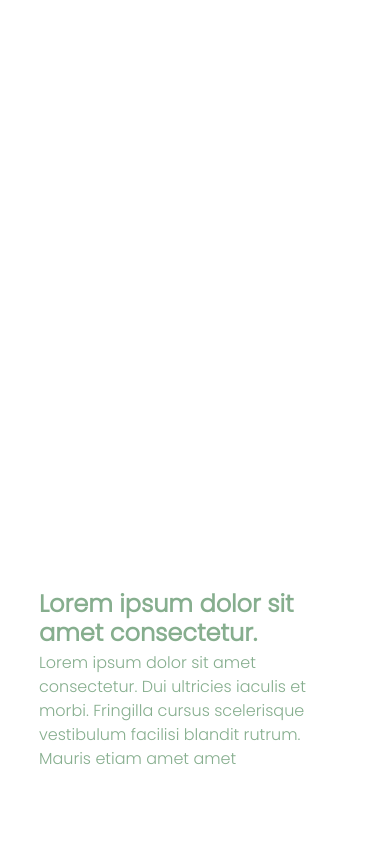
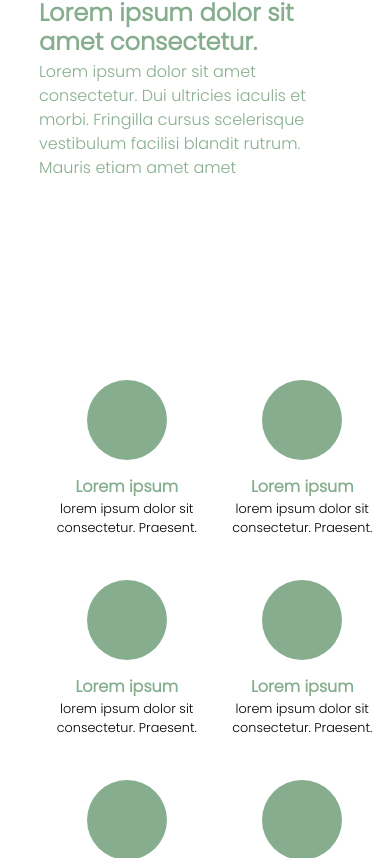
Before and after one commit to caduce3/clinicaPrototipo2, a Next.js app in the folder clinica/: page / in a window 390 px wide. Shown: the part 1142-2000 px from the top of the page. Built offline with nearby package versions, Linux system fonts and the light colour scheme.

Commit message:
Ajustes na responsividade

```diff
--- a/clinica/src/components/CardImagem/style.css
+++ b/clinica/src/components/CardImagem/style.css
@@ -18,7 +18,6 @@
 }
 
 @media (max-width: 945px) {
-
     #cardImagem {
         margin: auto;
     }
--- a/clinica/src/components/Main/Main.js
+++ b/clinica/src/components/Main/Main.js
@@ -54,7 +54,7 @@ function Main() {
             </div>
         </section>
 
-        <section  style={{ marginTop: '30vh', }} id='section2-main'>
+        <section   id='section2-main'>
             <div id='section2-main-div-inicial' >
                 <h2>
                     Lorem ipsum dolor sit <br/>
--- a/clinica/src/components/Main/style.css
+++ b/clinica/src/components/Main/style.css
@@ -5,6 +5,10 @@
     width: 400px;
     margin-bottom: 10%;
     color: white;
+}
+
+#secao1-inicial {
+    margin-bottom: 100px;
 }
 
 #secao1-inicial p {
@@ -24,6 +28,7 @@
     box-shadow: 0px 4px 4px rgba(0, 0, 0, 0.25);
     font-size: 28px;
     font-weight: 600;
+
 }
 
 @media (max-width: 560px) {
@@ -91,11 +96,13 @@
 
     #section2-main-div-inicial {
         width: 100%;
+        padding-top: 10vh;
     }
 
     #div-cardsCircles {
         width: 100%;
         align-self: center;
+        margin-top:0;
     }
 }
 
```
Lines whose indentation alone changed are shown as unchanged.
